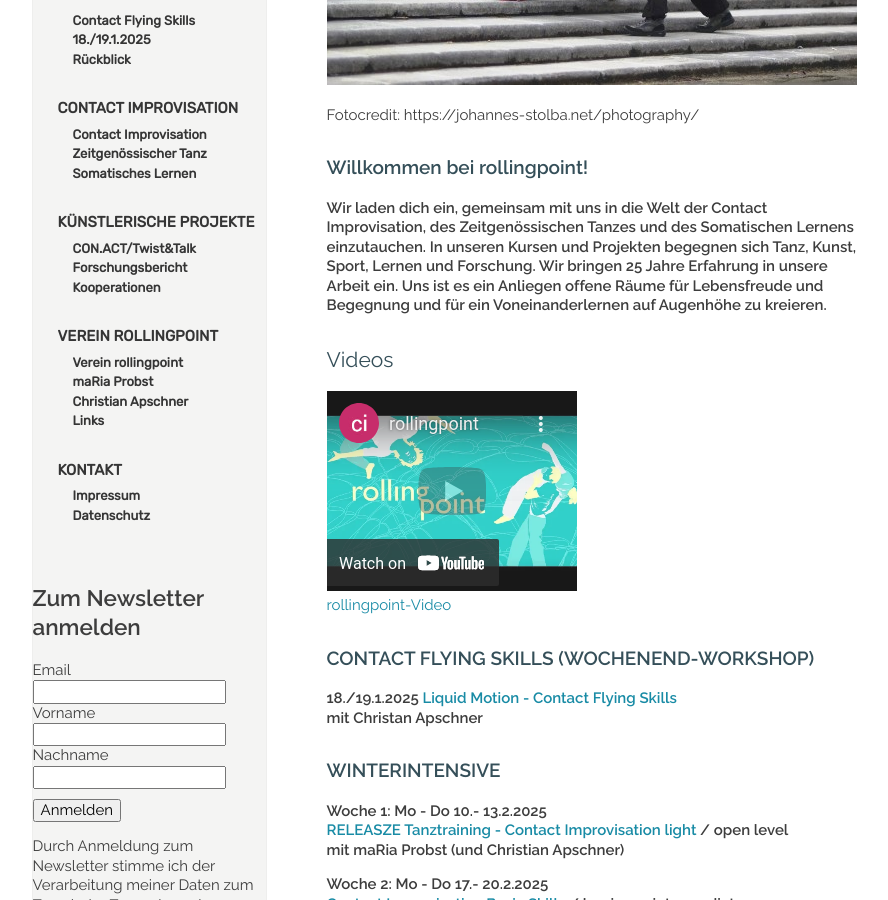
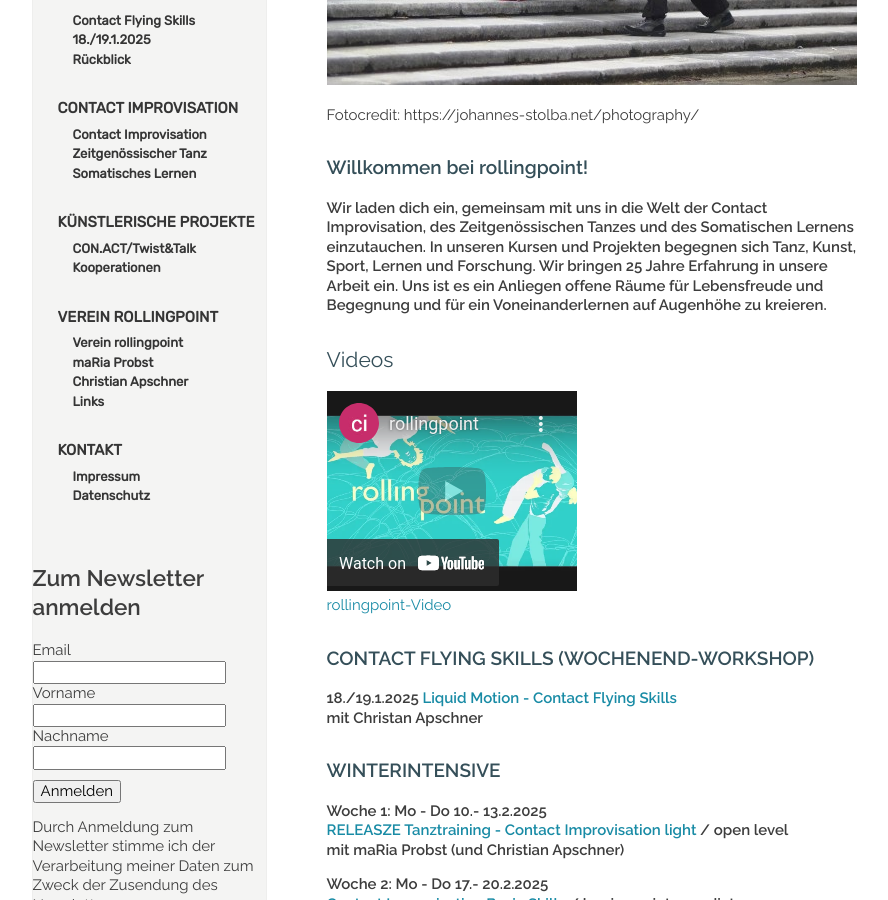
Before and after one commit to manulari/rollingpointat, a Jekyll site: the page built from _pages_de/index.md, in a window 1280 px wide and 900 px high, scrolled down 477 px. Shown: the whole window, without its empty margins (152-1040 px from the left). Built offline with Jekyll 4.4.1, drawn with Linux system fonts in a browser that asks for light colours; comment, search, counter and statistics services are not loaded.

Commit message:
Update Settings “nav_de”

```diff
--- a/_data/nav_de.yml
+++ b/_data/nav_de.yml
@@ -42,8 +42,6 @@ entries:
     subentries:
       - title: CON.ACT/Twist&Talk
         path: /conact1
-      - title: Forschungsbericht
-        path: /forschungsbericht
       - title: Kooperationen
         path: /koop
   - title: VEREIN ROLLINGPOINT
```
